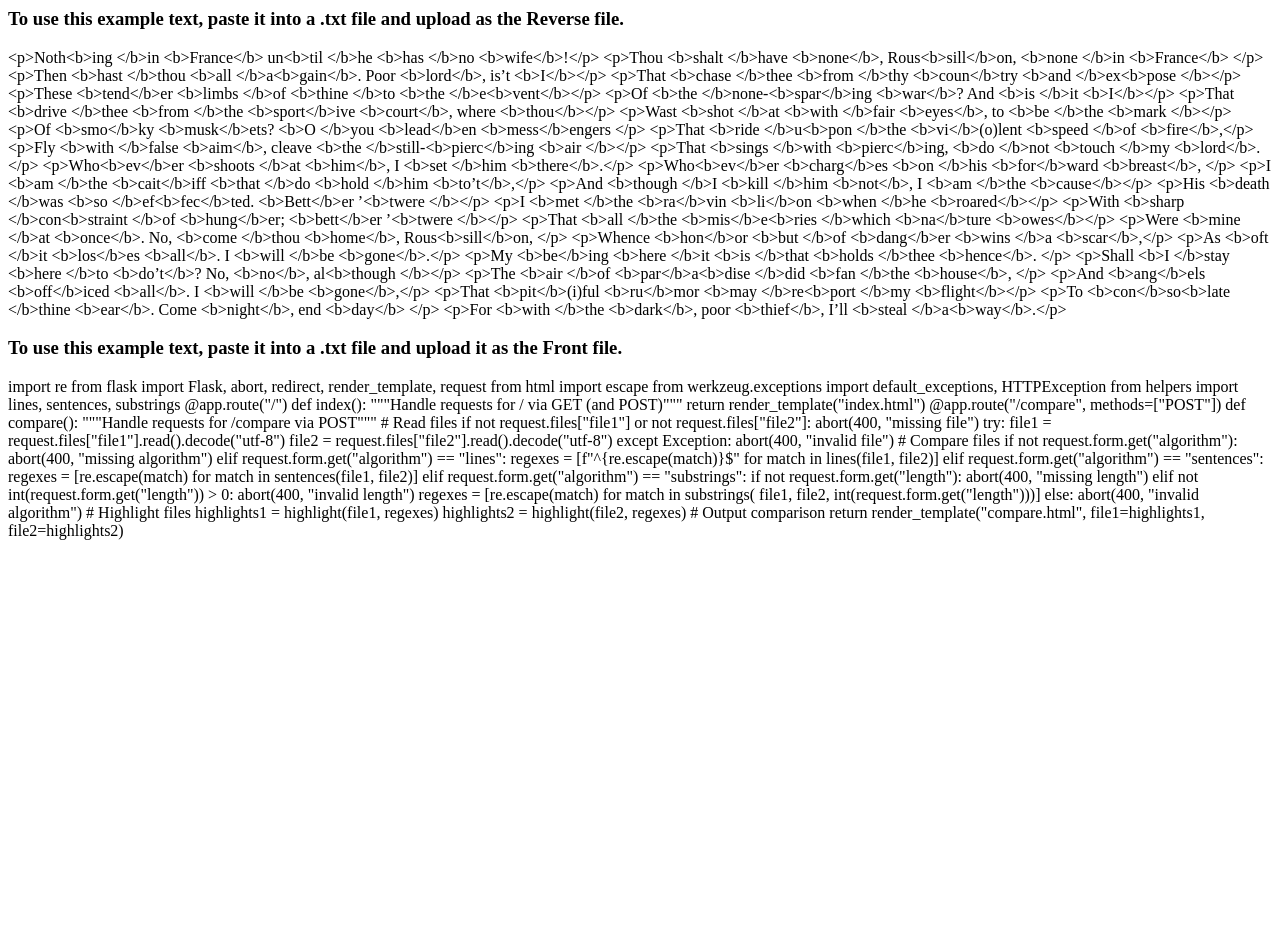
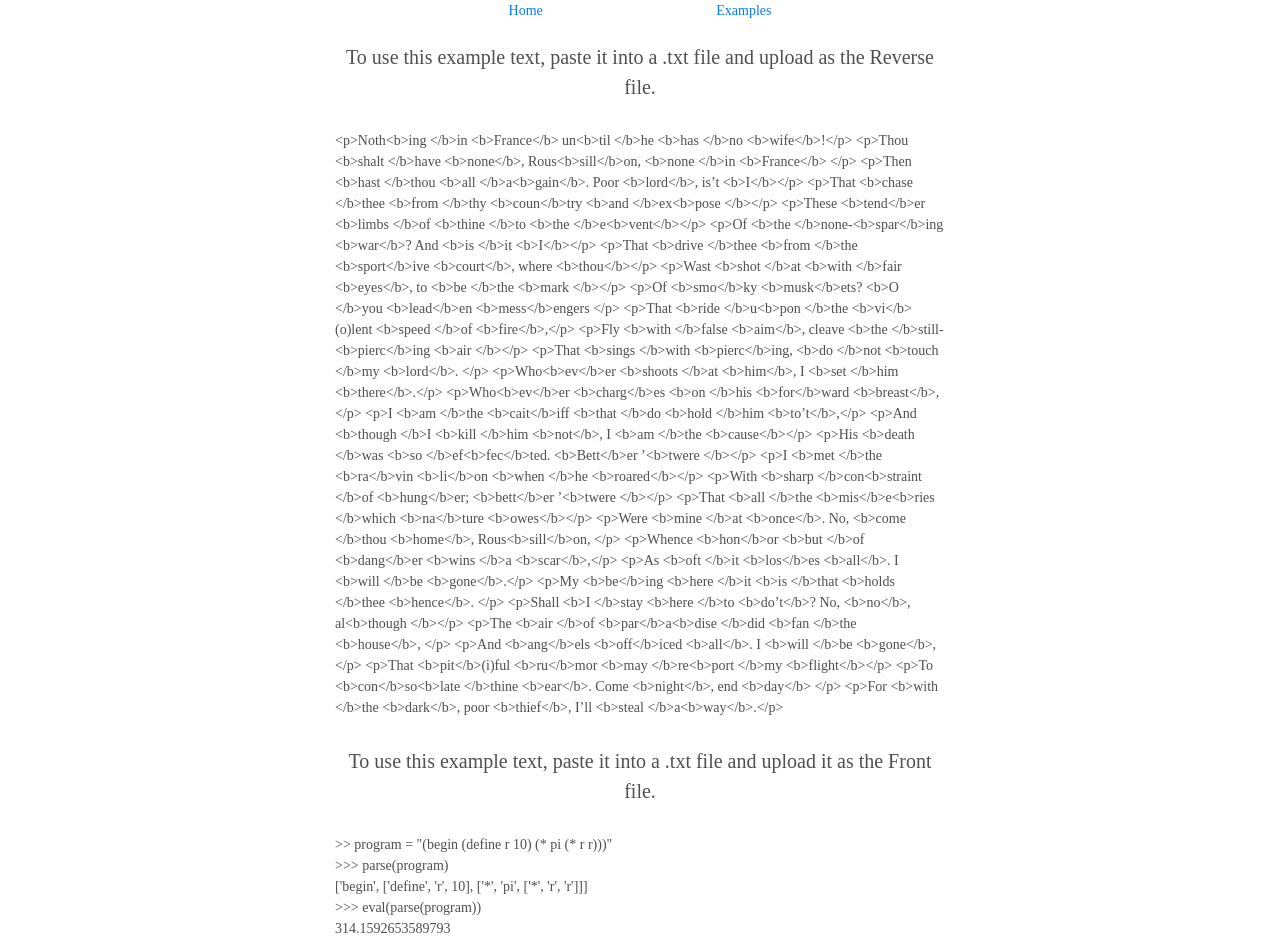
Before and after one commit to jml1996/final_project_1_venv, a Flask app: template templates/examples.html in a window 1280 px wide. Before the commit the page ends 540 px from the top, so only its background shows below. Run offline with Flask 2, Linux system fonts and the light colour scheme; the template is opened without the code that fills it, so the values that code supplies are empty; some libraries are stand-ins or nearby versions.

Commit message:
norvig.txt added, changes to the html pages. Now I'm looking for the layout.html for the output page.

```diff
--- /dev/null
+++ b/norvig.txt
@@ -0,0 +1,5 @@
+>> program = "(begin (define r 10) (* pi (* r r)))"
+>>> parse(program)
+['begin', ['define', 'r', 10], ['*', 'pi', ['*', 'r', 'r']]]
+>>> eval(parse(program))
+314.1592653589793
--- a/static/styles.css
+++ b/static/styles.css
@@ -67,3 +67,12 @@ p {
     margin-top: 0.7rem;
     margin-bottom: 0.7rem;
 }
+
+nav {
+    display: flex;
+    justify-content: space-evenly;
+    text-decoration: none;
+}
+nav a {
+    text-decoration: none;
+}
--- a/templates/examples.html
+++ b/templates/examples.html
@@ -1,6 +1,31 @@
+<!DOCTYPE html>
+
+<html lang="en">
+    <head>
+
+        <!-- Required meta tags -->
+        <meta charset="utf-8"/>
+        <meta name="viewport" content="width=device-width, initial-scale=1, shrink-to-fit=no"/>
+
+        <!-- Bootstrap CSS -->
+        <link href="https://maxcdn.bootstrapcdn.com/bootstrap/4.0.0-beta/css/bootstrap.min.css" rel="stylesheet"/>
+
+        <link href="/static/styles.css" rel="stylesheet"/>
+
+        <title>Emphasis</title>
+
+    </head>
+<body>
+
+
 <div class="row-continer">
 
-    <div id="examples" class="col">
+
+    <div id="examples" class="container">
+        <nav>
+            <a href="index.html">Home</a>
+            <a href="examples.html">Examples</a>
+         </nav>
         <p>
             <h3>To use this example text, paste it into a .txt file and upload as the Reverse file.</h3>
         </p>
@@ -63,63 +88,21 @@
 
 &ltp&gtFor &ltb&gtwith &lt/b&gtthe &ltb&gtdark&lt/b&gt, poor &ltb&gtthief&lt/b&gt, I’ll &ltb&gtsteal &lt/b&gta&ltb&gtway&lt/b&gt.&lt/p&gt
         </p>
-    </div>
-
-    <div class="col">
         <p>
             <h3>To use this example text, paste it into a .txt file and upload it as the Front file.</h3>
         </p>
         <p>
-    import re
-from flask import Flask, abort, redirect, render_template, request
-from html import escape
-from werkzeug.exceptions import default_exceptions, HTTPException
-
-from helpers import lines, sentences, substrings
-
-
-@app.route("/")
-def index():
-    """Handle requests for / via GET (and POST)"""
-    return render_template("index.html")
-
-
-@app.route("/compare", methods=["POST"])
-def compare():
-    """Handle requests for /compare via POST"""
-
-    # Read files
-    if not request.files["file1"] or not request.files["file2"]:
-        abort(400, "missing file")
-    try:
-        file1 = request.files["file1"].read().decode("utf-8")
-        file2 = request.files["file2"].read().decode("utf-8")
-    except Exception:
-        abort(400, "invalid file")
-
-    # Compare files
-    if not request.form.get("algorithm"):
-        abort(400, "missing algorithm")
-    elif request.form.get("algorithm") == "lines":
-        regexes = [f"^{re.escape(match)}$" for match in lines(file1, file2)]
-    elif request.form.get("algorithm") == "sentences":
-        regexes = [re.escape(match) for match in sentences(file1, file2)]
-    elif request.form.get("algorithm") == "substrings":
-        if not request.form.get("length"):
-            abort(400, "missing length")
-        elif not int(request.form.get("length")) > 0:
-            abort(400, "invalid length")
-        regexes = [re.escape(match) for match in substrings(
-            file1, file2, int(request.form.get("length")))]
-    else:
-        abort(400, "invalid algorithm")
-
-    # Highlight files
-    highlights1 = highlight(file1, regexes)
-    highlights2 = highlight(file2, regexes)
-
-    # Output comparison
-    return render_template("compare.html", file1=highlights1, file2=highlights2)
+            >> program = "(begin (define r 10) (* pi (* r r)))"
+            <br>
+            >>> parse(program)
+            <br>
+            ['begin', ['define', 'r', 10], ['*', 'pi', ['*', 'r', 'r']]]
+            <br>
+            >>> eval(parse(program))
+            <br>
+            314.1592653589793
         </p>
     </div>
 </div>
+</body>
+</html>
--- a/templates/index.html
+++ b/templates/index.html
@@ -17,8 +17,12 @@
     </head>
     <body>
         <div id="indexouter" class="container">
+            <nav>
+                  <a href="index.html">Home</a>
+                  <a href="examples.html">Examples</a>
+            </nav>
             <h1>Folio</h1>
-        <div id="essay" class="middle">
+            <div id="essay" class="middle">
 
             <h2>What is it supposed to be?</h2>
             <p>This program is designed to represent text by means of an expansion. The expansion, too, is conveyed with English words; however, the original text is encoded, not explicitly (e.g., in the letters of the expansion), but implicitly, in the natural emphases of those English words which are concatenated in the output.</p>
```
Also changed, not shown: templates/layout.html (added).
